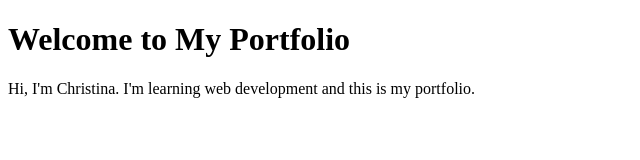
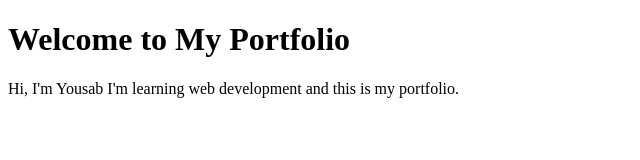
Before and after one commit to yousabg/ChessPage, a plain HTML site: page index.html in a window 1280 px wide. Shown: the full height of the page, 0-640 px from the left. Drawn offline with Linux system fonts and the light colour scheme.

Commit message:
Update index.html
Changing the name from Christina to Yousab

```diff
--- a/index.html
+++ b/index.html
@@ -7,6 +7,6 @@
 </head>
 <body>
     <h1>Welcome to My Portfolio</h1>
-    <p>Hi, I'm Christina. I'm learning web development and this is my portfolio.</p>
+    <p>Hi, I'm Yousab I'm learning web development and this is my portfolio.</p>
 </body>
 </html>
```
